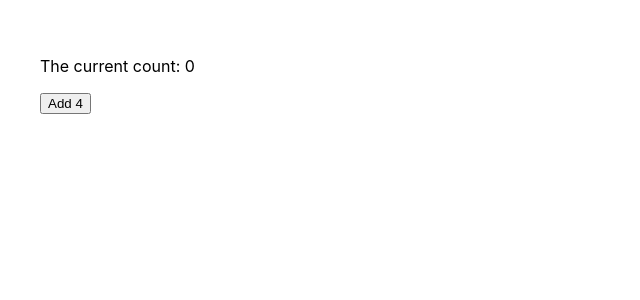
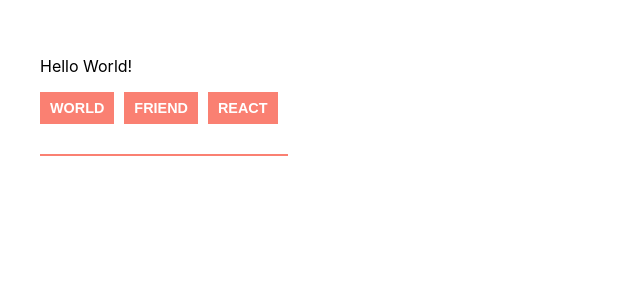
Before and after one commit to romiaujla/react-playground, a React (Create React App) app: page / in a window 1280 px wide. Shown: the top 300 px of the page, without its empty margins (0-640 px from the left). Built offline with nearby package versions, Linux system fonts and the light colour scheme.

Commit message:
Created HelloWorld Component

```diff
--- a/src/App.js
+++ b/src/App.js
@@ -1,12 +1,12 @@
 import React, { Component } from 'react';
 import './App.css';
-import Counter from './state/Counter';
+import HelloWorld from './state-drills/HelloWorld';
 
 class App extends Component {
   render() {
     return (
       <div className="App">
-        <Counter />
+        <HelloWorld />
       </div>
 
     );
--- /dev/null
+++ b/src/state-drills/HelloWorld.css
@@ -0,0 +1,22 @@
+.hello-world-component button{
+    padding: 8px 10px;
+    background: salmon;
+    border: none;
+    margin-right: 10px;
+    color: white;
+    font-size: 0.9em;
+    font-weight: bold;
+    cursor: pointer;
+    text-transform: uppercase;
+}
+
+.hello-world-component button:hover,
+.hello-world-component button:focus{
+    background: crimson;
+}
+
+.hello-world-component{
+    margin-bottom: 30px;
+    border-bottom: 2px solid salmon;
+    padding-bottom: 30px;
+}
--- /dev/null
+++ b/src/state-drills/HelloWorld.js
@@ -0,0 +1,33 @@
+import React from 'react';
+import './HelloWorld.css';
+
+class HelloWorld extends React.Component {
+
+    constructor(props){
+        super(props);
+        this.state = {
+            who : 'World'
+        }
+    }
+
+    handleButtonClick = expression => {
+        this.setState({
+            who: expression
+        })
+    }
+
+    render(){
+
+        return(
+            <div className="hello-world-component">
+                <p>Hello {this.state.who}!</p>
+                <button type="button" onClick={() => this.handleButtonClick('World')}>World</button>
+                <button type="button" onClick={() => this.handleButtonClick('Friend')}>Friend</button>
+                <button type="button" onClick={() => this.handleButtonClick('React')}>React</button>
+            </div>
+        );
+
+    }
+}
+
+export default HelloWorld;
```
Also changed, not shown: src/state-drills/Bomb.js (added, +17 -0 lines), src/state-drills/Bomb.css (added).
